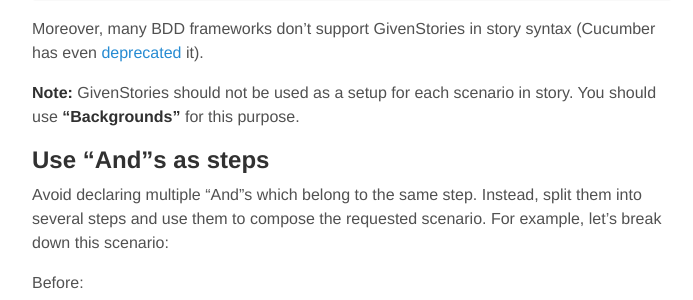
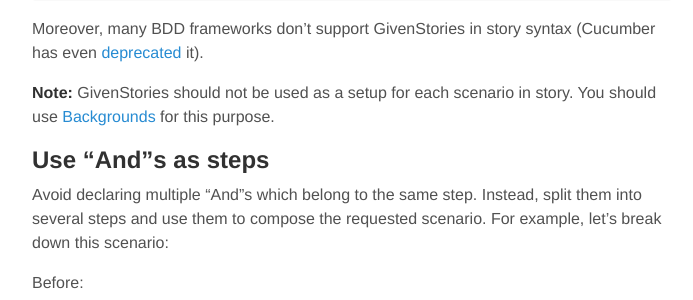
Before and after one commit to waseemh/waseemh.github.io_F, a Jekyll site: the page built from _posts/2014-08-25-writing-better-bdd-stories.md, in a window 1280 px wide and 900 px high, scrolled down 3269 px. Shown: the part 152-452 px from the top of the window, without its empty margins (288-981 px from the left). Built offline with Jekyll 4.4.1, drawn with Linux system fonts in a browser that asks for light colours; Markdown is read by kramdown in place of the engine named in the settings.

Commit message:
minor fix

```diff
--- a/_posts/2014-08-25-writing-better-bdd-stories.md
+++ b/_posts/2014-08-25-writing-better-bdd-stories.md
@@ -103,7 +103,7 @@ However, many story writers tend to overuse this feature. Ending up with numerou
 
 Moreover, many BDD frameworks don't support GivenStories in story syntax (Cucumber has even [deprecated](http://blog.josephwilk.net/ruby/cucumber-waves-goodbye-to-givenscenario.html) it).
 
-__Note:__ GivenStories should not be used as a setup for each scenario in story. You should use [__"Backgrounds"__](http://docs.behat.org/en/latest/guides/1.gherkin.html#backgrounds) for this purpose.
+__Note:__ GivenStories should not be used as a setup for each scenario in story. You should use [Backgrounds](http://docs.behat.org/en/latest/guides/1.gherkin.html#backgrounds) for this purpose.
 
 ## Use "And"s as steps
 Avoid declaring multiple "And"s which belong to the same step. Instead, split them into several steps and use them to compose the requested scenario.
```
